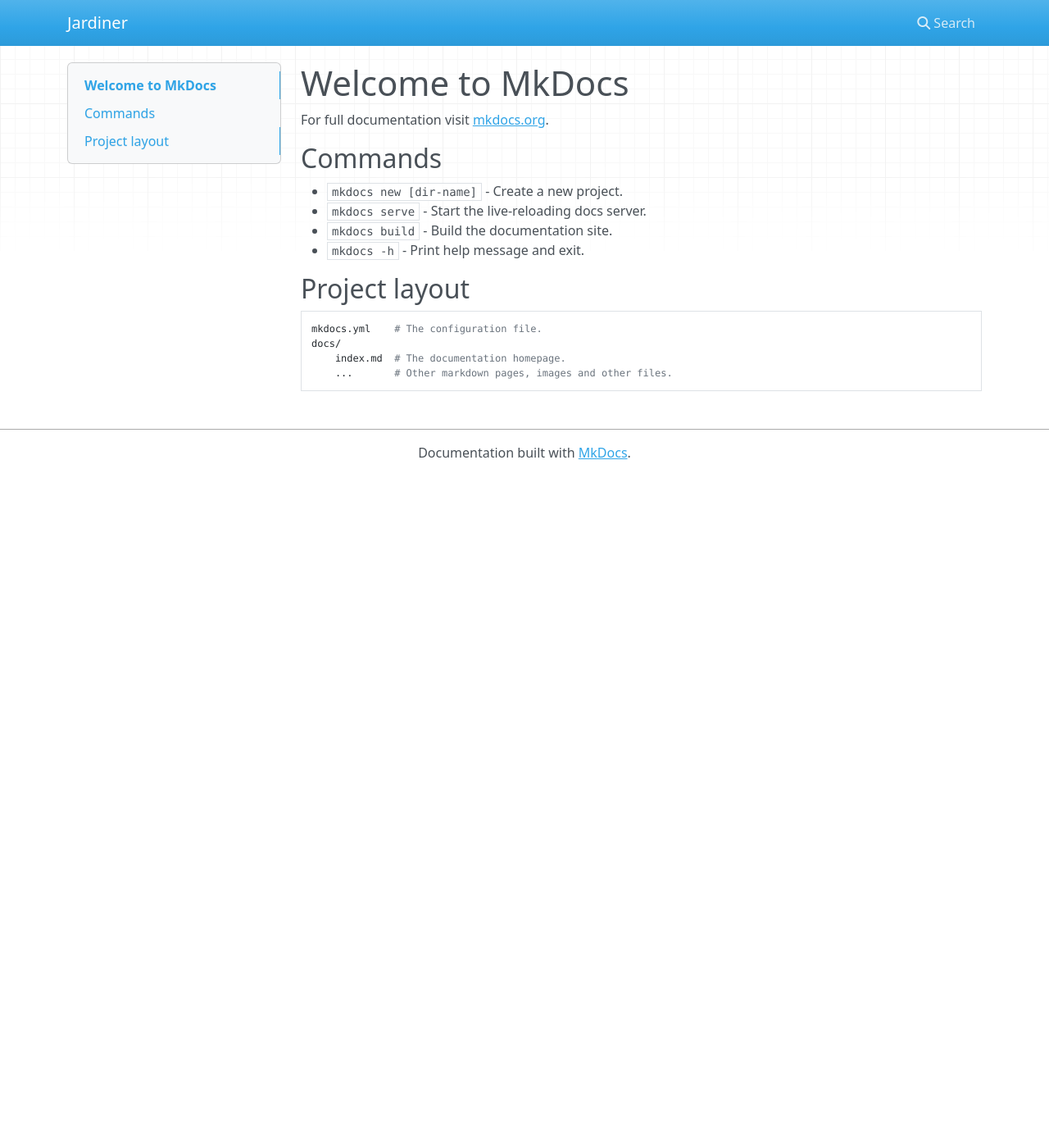
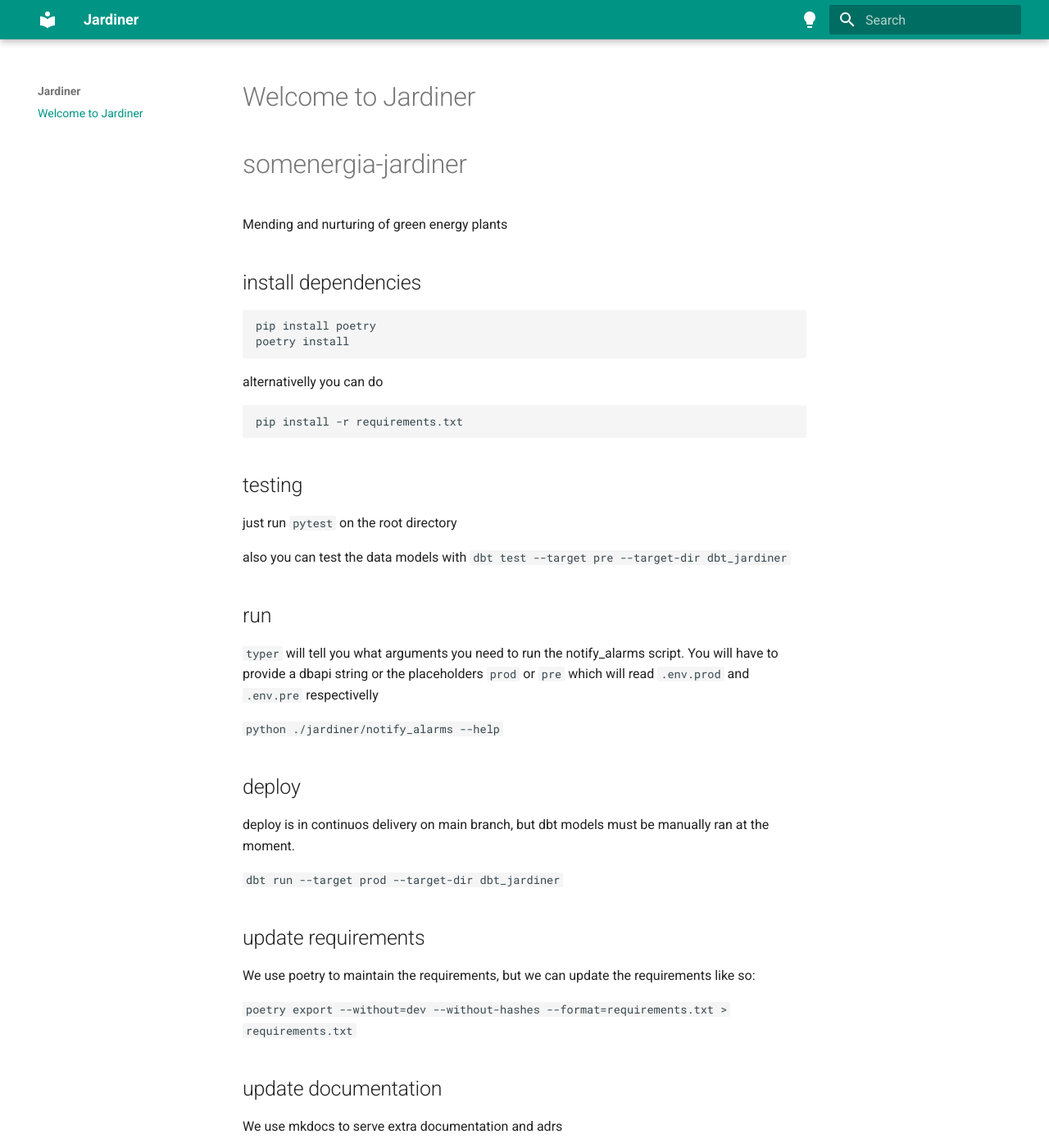
Before and after one commit to Som-Energia/somenergia-jardiner, an MkDocs documentation site: the page built from docs/index.md, in a window 1280 px wide and 1400 px high. Shown: the whole window at 82% size. Built offline with MkDocs 1.6.1 and Material for MkDocs 9.7.7, drawn with Linux system fonts in a browser that asks for light colours; nearby versions of some CDN libraries; some of the changed text lies outside the part shown.

Commit message:
use mkdocs (locked to 8.3.0 because dbt needs jinja2  1.2.2-ish

```diff
--- a/README.md
+++ b/README.md
@@ -1,5 +1,5 @@
 # somenergia-jardiner
-Mending and ternuring of green energy plants
+Mending and nurturing of green energy plants
 
 
 ## install dependencies
--- a/docs/index.md
+++ b/docs/index.md
@@ -1,17 +1,3 @@
-# Welcome to MkDocs
+# Welcome to Jardiner
 
-For full documentation visit [mkdocs.org](https://www.mkdocs.org).
-
-## Commands
-
-* `mkdocs new [dir-name]` - Create a new project.
-* `mkdocs serve` - Start the live-reloading docs server.
-* `mkdocs build` - Build the documentation site.
-* `mkdocs -h` - Print help message and exit.
-
-## Project layout
-
-    mkdocs.yml    # The configuration file.
-    docs/
-        index.md  # The documentation homepage.
-        ...       # Other markdown pages, images and other files.
+--8<-- "README.md"
--- a/mkdocs.yml
+++ b/mkdocs.yml
@@ -1 +1,29 @@
 site_name: Jardiner
+
+
+theme:
+  name: material
+  palette:
+  - media: '(prefers-color-scheme: light)'
+    scheme: default
+    primary: teal
+    accent: amber
+    toggle:
+      icon: material/lightbulb
+      name: Switch to light mode
+  - media: '(prefers-color-scheme: dark)'
+    scheme: slate
+    primary: teal
+    accent: amber
+    toggle:
+      icon: material/lightbulb-outline
+      name: Switch to dark mode
+
+markdown_extensions:
+  - attr_list
+  - pymdownx.emoji:
+      emoji_index: !!python/name:materialx.emoji.twemoji
+      emoji_generator: !!python/name:materialx.emoji.to_svg
+  - pymdownx.magiclink
+  - pymdownx.snippets:
+      check_paths: true
--- a/pyproject.toml
+++ b/pyproject.toml
@@ -19,6 +19,8 @@
 [tool.poetry.group.dev.dependencies]
 pytest = "^7.1.3"
 mkdocs = "^1.4.0"
+pymdown-extensions = "^9.6"
+mkdocs-material = "^8.3.0"
 
 [build-system]
 requires = ["poetry-core"]
```
Also changed, not shown: 1 other file.
